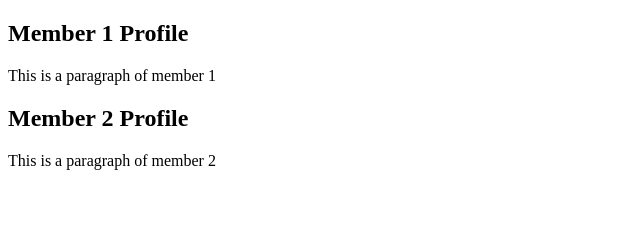
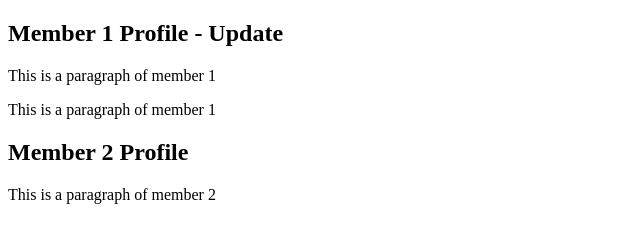
Before and after one commit to longsnhu/assignment2, a plain HTML site: page index.html in a window 1280 px wide. Shown: the whole page, without its empty margins (0-640 px from the left). Drawn offline with Linux system fonts and the light colour scheme.

Commit message:
Member 1 update his section - correct

```diff
--- a/index.html
+++ b/index.html
@@ -6,7 +6,8 @@
   </head>
   <body>
     <section id='member1'>
-      <h2>Member 1 Profile</h2>
+      <h2>Member 1 Profile - Update</h2>
+      <p>This is a paragraph of member 1</p>
       <p>This is a paragraph of member 1</p>
     </section>
 
```
